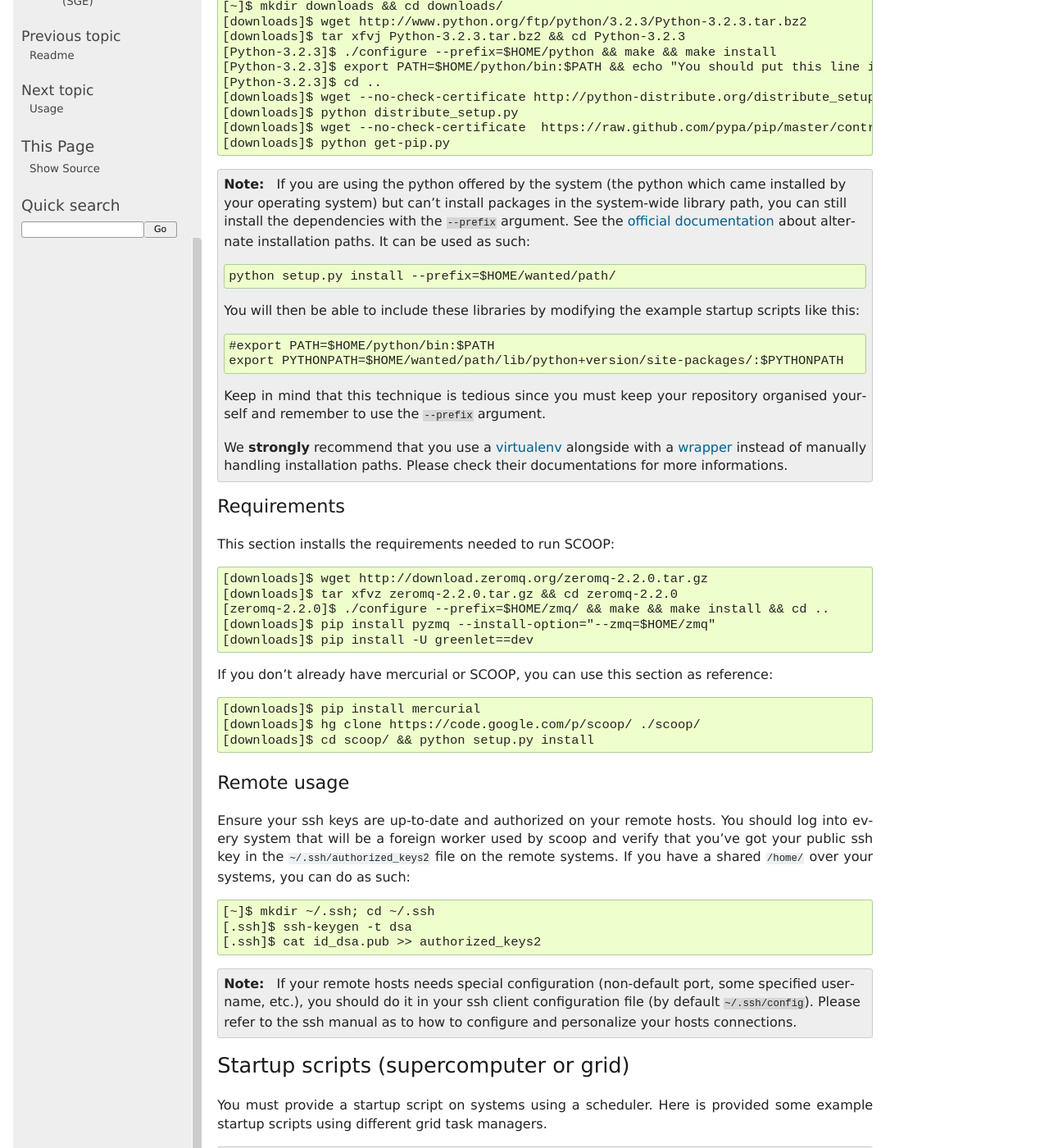
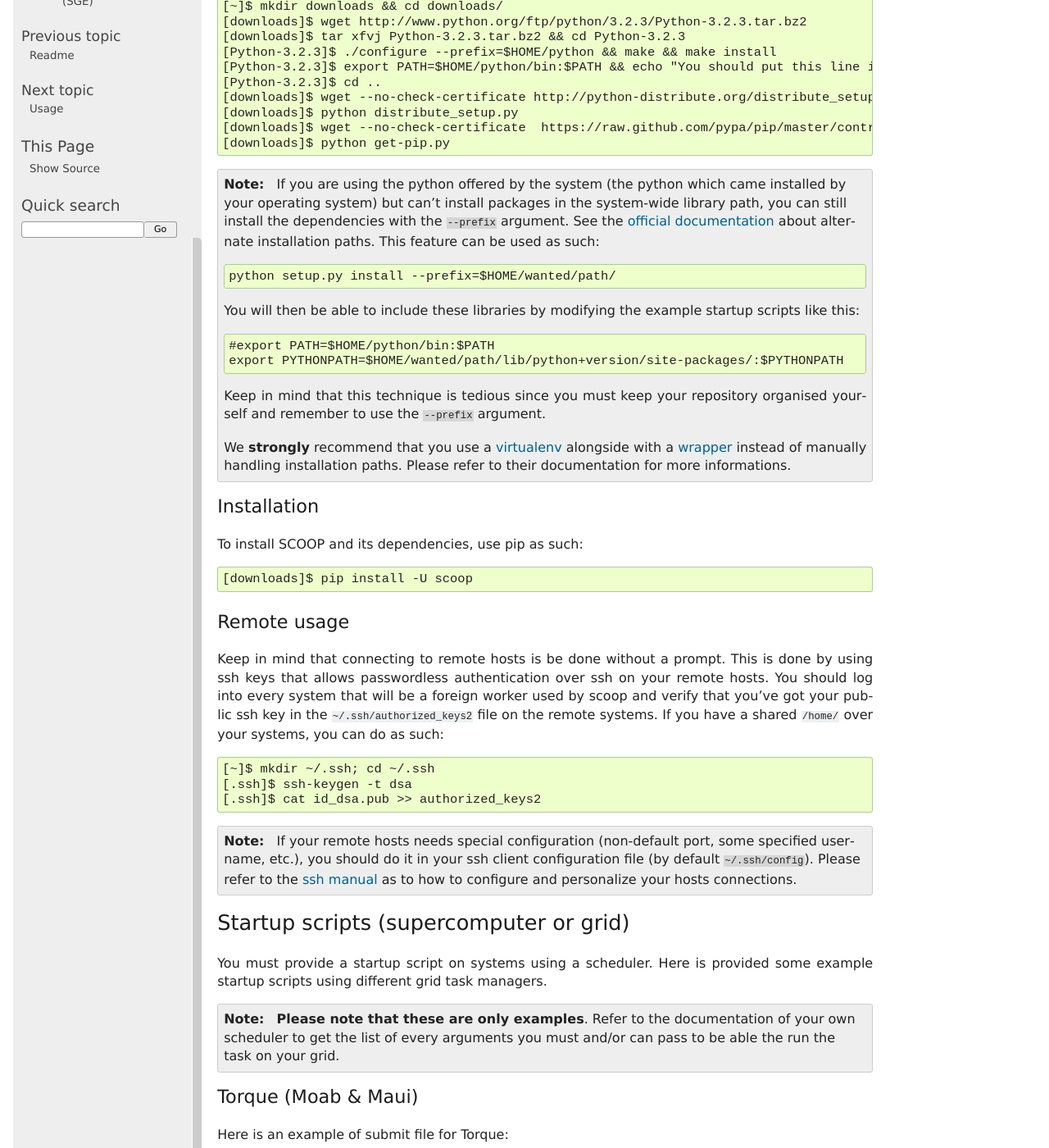
Before and after one commit to soravux/scoop, a Sphinx documentation site: the page built from doc/setup.rst, in a window 1280 px wide and 1400 px high, scrolled down 350 px. Shown: the whole window at 82% size. Built offline with Sphinx 7.4.7, drawn with Linux system fonts in a browser that asks for light colours; formulas are drawn with MathJax 3; some of the changed text lies outside the part shown.

Commit message:
Documentation enhancement

```diff
--- a/doc/api.rst
+++ b/doc/api.rst
@@ -13,6 +13,8 @@ so::
     futureObject = futures.submit(func, arg)
     ...
 
+More informations are available in the :doc:`usage` document.
+
 .. automodule:: scoop.futures
    :members:
 
@@ -22,5 +24,5 @@ Future class
 When you ``submit()`` a task, you receive a Future object. This instance will
 possess the following methods.
 
-.. autoclass:: scoop.types.Future
+.. autoclass:: scoop._types.Future
    :members:
--- a/doc/setup.rst
+++ b/doc/setup.rst
@@ -3,8 +3,6 @@ Setup
 
 Environment setup
 -----------------
-
-.. Soon : wget http://scoop.googlecode.com/hg/scoop_install.sh && chmod u+x scoop_install.sh && ./scoop_install.sh
 
 Here is a scratchpad allowing you to set a working SCOOP environment.
 
@@ -32,7 +30,7 @@ Follow this **optional** section if you need to use another Python version (ie.
     system-wide library path, you can still install the dependencies with the
     ``--prefix`` argument. See the `official documentation
     <http://docs.python.org/install/index.html#alternate-installation>`_ about
-    alternate installation paths. It can be used as such::
+    alternate installation paths. This feature can be used as such::
 
         python setup.py install --prefix=$HOME/wanted/path/
 
@@ -47,36 +45,31 @@ Follow this **optional** section if you need to use another Python version (ie.
 
     We **strongly** recommend that you use a
     `virtualenv <http://pypi.python.org/pypi/virtualenv>`_ alongside with a
-    `wrapper <http://www.doughellmann.com/projects/virtualenvwrapper/>`_ instead of manually handling installation paths. Please check their documentations for more informations.
+    `wrapper <http://www.doughellmann.com/projects/virtualenvwrapper/>`_
+    instead of manually handling installation paths. Please refer to their
+    documentation for more informations.
 
-Requirements
+Installation
 ~~~~~~~~~~~~
 
-.. TODO use pyzmq-static dev
+To install SCOOP and its dependencies, use pip as such::
 
-This section installs the requirements needed to run SCOOP::
-
-    [downloads]$ wget http://download.zeromq.org/zeromq-2.2.0.tar.gz
-    [downloads]$ tar xfvz zeromq-2.2.0.tar.gz && cd zeromq-2.2.0
-    [zeromq-2.2.0]$ ./configure --prefix=$HOME/zmq/ && make && make install && cd ..
-    [downloads]$ pip install pyzmq --install-option="--zmq=$HOME/zmq"
-    [downloads]$ pip install -U greenlet==dev
-
-
-.. TODO don't talk about mercurial
-
-If you don't already have mercurial or SCOOP, you can use this section as reference::
-
-    [downloads]$ pip install mercurial
-    [downloads]$ hg clone https://code.google.com/p/scoop/ ./scoop/
-    [downloads]$ cd scoop/ && python setup.py install
+    [downloads]$ pip install -U scoop
 
 .. _ssh-keys-information:
 
 Remote usage
 ~~~~~~~~~~~~
 
-Ensure your ssh keys are up-to-date and authorized on your remote hosts. You should log into every system that will be a foreign worker used by scoop and verify that you've got your public ssh key in the ``~/.ssh/authorized_keys2`` file on the remote systems. If you have a shared ``/home/`` over your systems, you can do as such::
+.. TODO Refer to Fabric?
+
+Keep in mind that connecting to remote hosts is be done without a prompt.
+This is done by using ssh keys that allows passwordless authentication over ssh
+on your remote hosts.
+You should log into every system that will be a foreign worker used by scoop and
+verify that you've got your public ssh key in the ``~/.ssh/authorized_keys2``
+file on the remote systems. If you have a shared ``/home/`` over your systems,
+you can do as such::
 
     [~]$ mkdir ~/.ssh; cd ~/.ssh
     [.ssh]$ ssh-keygen -t dsa
@@ -84,16 +77,23 @@ Ensure your ssh keys are up-to-date and authorized on your remote hosts. You sho
 
 .. note::
 
-    If your remote hosts needs special configuration (non-default port, some specified username, etc.), you should do it in your ssh client configuration file (by default ``~/.ssh/config``). Please refer to the ssh manual as to how to configure and personalize your hosts connections.
+    If your remote hosts needs special configuration (non-default port, some
+    specified username, etc.), you should do it in your ssh client
+    configuration file (by default ``~/.ssh/config``). Please refer to the
+    `ssh manual <http://www.openbsd.org/cgi-bin/man.cgi?query=ssh>`_ as to how
+    to configure and personalize your hosts connections.
 
 Startup scripts (supercomputer or grid)
 ---------------------------------------
 
-You must provide a startup script on systems using a scheduler. Here is provided some example startup scripts using different grid task managers.
+You must provide a startup script on systems using a scheduler. Here is
+provided some example startup scripts using different grid task managers.
 
 .. note::
 
-    **Please note that these are only examples**. Refer to the documentation of your own scheduler to get the list of every arguments you must and/or can pass to be able the run the task on your grid.
+    **Please note that these are only examples**. Refer to the documentation of
+    your own scheduler to get the list of every arguments you must and/or can
+    pass to be able the run the task on your grid.
 
 Torque (Moab & Maui)
 ~~~~~~~~~~~~~~~~~~~~
```
Also changed, not shown: doc/readme.rst (+4 -26 lines), doc/usage.rst (+45 -14 lines), 1 other file.
